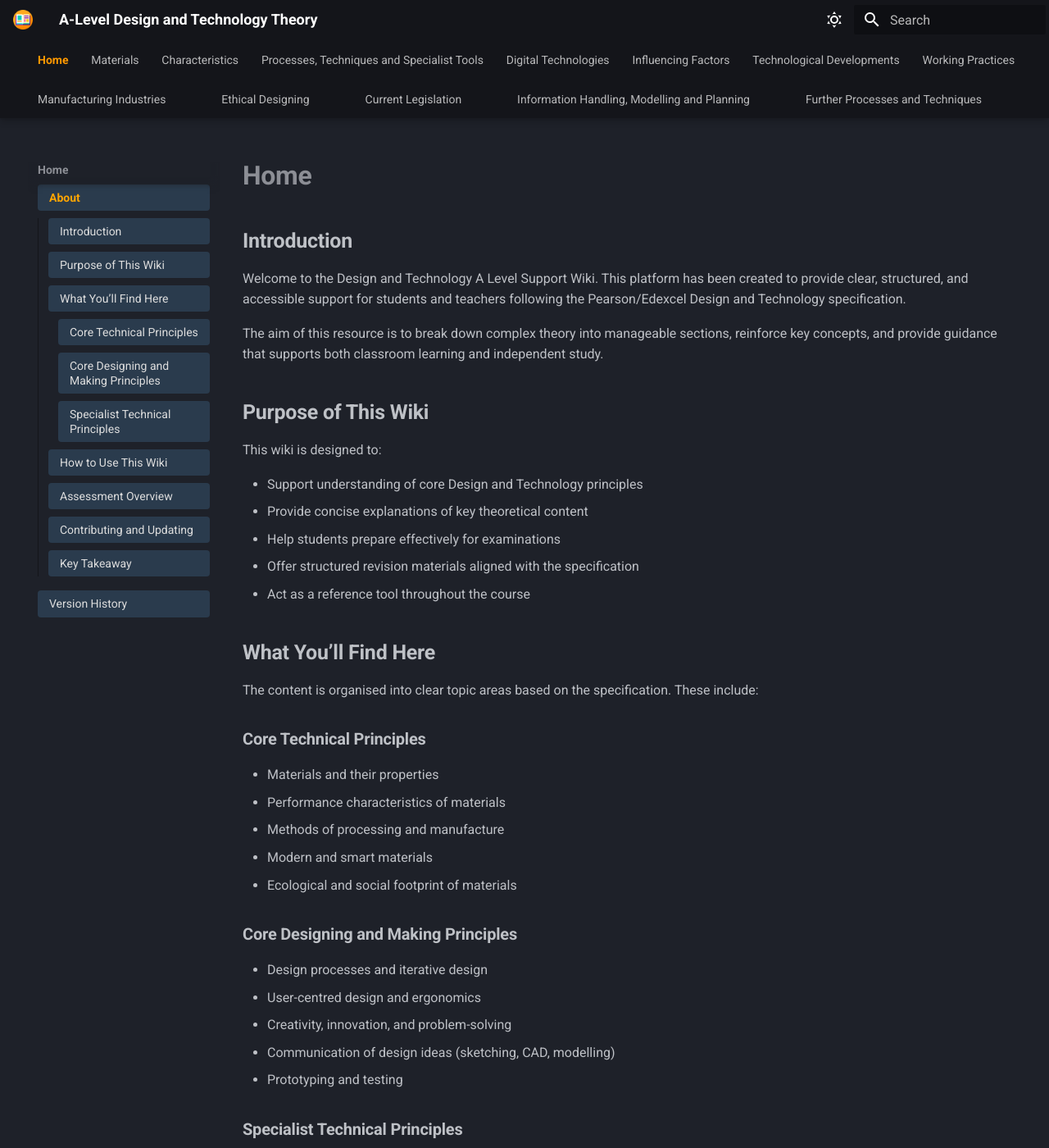
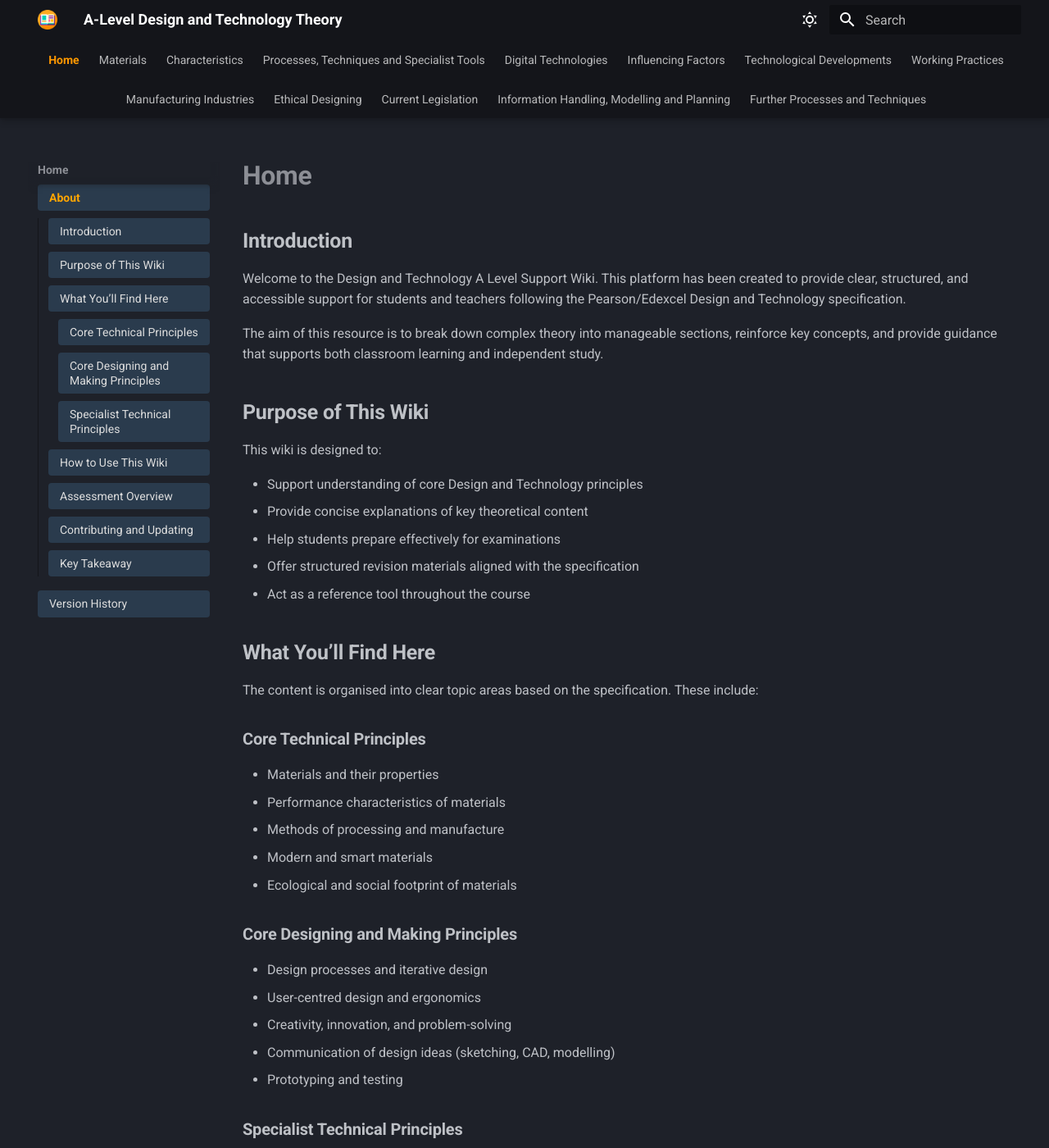
Before and after one commit to PixelMister/Design-and-Technology-Content, an MkDocs documentation site: the page built from docs/index.md, in a window 1280 px wide and 1400 px high. Shown: the whole window at 82% size. Built offline with MkDocs 1.6.1 and Material for MkDocs 9.7.7, drawn with Linux system fonts in a browser that asks for light colours.

Commit message:
Update extra.css

```diff
--- a/docs/stylesheets/extra.css
+++ b/docs/stylesheets/extra.css
@@ -61,22 +61,6 @@
 }
 /* Make top navigation tabs span full width */
 .md-tabs__list {
-  justify-content: space-between;
-  width: 100%;
+  flex-wrap: wrap !important;
+  justify-content: center;
 }
-
-/* Allow tabs to shrink and wrap if needed */
-.md-tabs__item {
-  flex: 1 1 auto;
-  text-align: center;
-}
-
-/* Optional: allow wrapping instead of overflow */
-.md-tabs__list {
-  flex-wrap: wrap;
-}
-/* Remove max-width constraint from header container */
-.md-header__inner,
-.md-tabs__inner {
-  max-width: 100%;
-}
```
